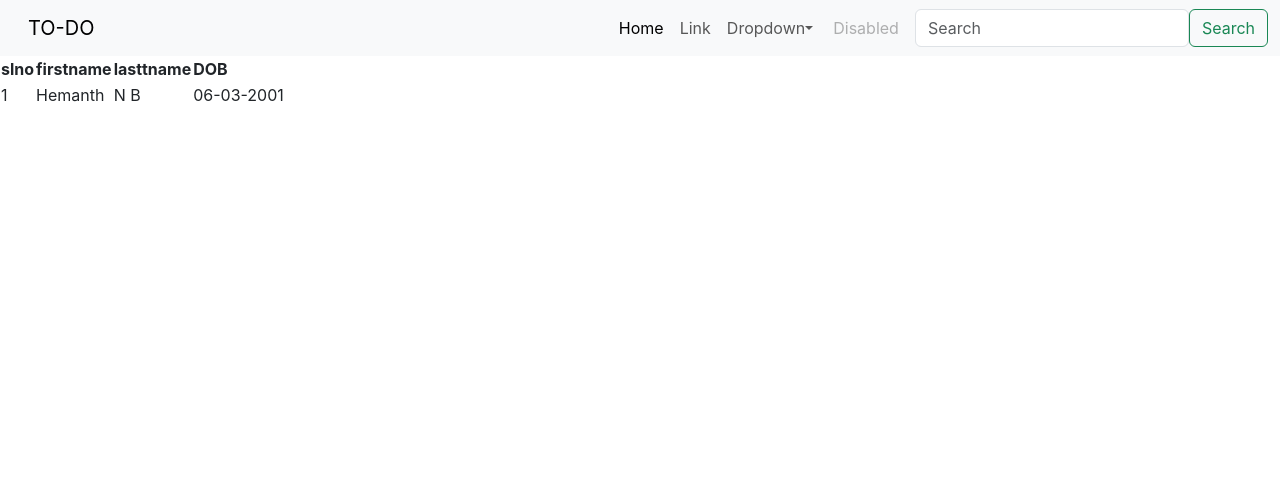
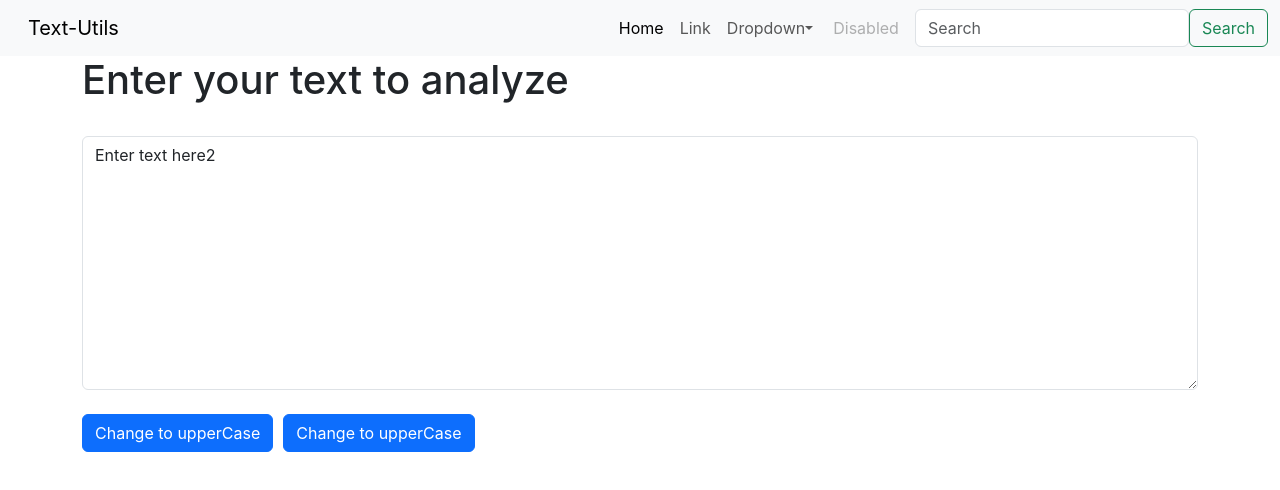
Before and after one commit to Hemanthnb/ReactTutorial, a React (Create React App) app: page / in a window 1280 px wide. Shown: the top 490 px of the page. Built offline with nearby package versions, Linux system fonts and the light colour scheme.

Commit message:
Added state and usestste Hooks

```diff
--- a/public/index.html
+++ b/public/index.html
@@ -33,7 +33,6 @@
   <body>
     <noscript>You need to enable JavaScript to run this app.</noscript>
     <div id="root"></div>
-    <div id="tab"></div>
     <script src="https://cdn.jsdelivr.net/npm/bootstrap@5.3.1/dist/js/bootstrap.bundle.min.js" integrity="sha384-HwwvtgBNo3bZJJLYd8oVXjrBZt8cqVSpeBNS5n7C8IVInixGAoxmnlMuBnhbgrkm" crossorigin="anonymous"></script>
     <!--
       This HTML file is a template.
--- a/src/App.js
+++ b/src/App.js
@@ -1,15 +1,41 @@
 import './App.css';
 import NavBar from './Components/NavBar';
-import Table from './Components/Table';
+import Form from './Components/Forms';
+import TempFile from './Components/TempFile';
 
-function App() {
-  return (
-    <NavBar NavBarTitle="TO-DO" link="https://www.google.com/"/>
+const jsondata={
+  name:"Hemamth",
+  age:22
+}
+
+function NavBarRC() {
+  return (<>
+    <NavBar NavBarTitle="Text-Utils" link="https://www.google.com/"/>
+    <textForm name="Hemanth"/>
+    </>
   );
 }
 
-export function App1(){
-  return (<Table slno={1} fname="Hemanth" lname="N B" DOB="06-03-2001"/>);
+// export function App1(){
+//   return (<Table slno={1} fname="Hemanth" lname="N B" DOB="06-03-2001"/>);
+// }
+
+
+export function TextAreaRC() {
+  return (
+    <div className="container">
+    <Form textAreaTitle="Enter your text to analyze" />
+    </div>
+  )
 }
 
-export default App;
+
+export function JsonFileRC() {
+  return (
+    <TempFile jsondata={jsondata}/>
+  )
+}
+
+
+
+export default NavBarRC;
--- /dev/null
+++ b/src/Components/Forms.js
@@ -0,0 +1,45 @@
+import React,{useState} from "react"
+
+export default function Form(props){
+
+    const[text,setText]=useState("Enter text here2")
+
+    const changeToUpper=()=>{
+        let upper=text.toUpperCase()
+        setText(upper)
+    }
+
+    const changeToLower=()=>{
+        let lower=text.toLowerCase()
+        setText(lower)
+    }
+
+    const onChangingValue=(event)=>{
+        setText(event.target.value)
+        console.log(text)
+    }
+    return(
+    <>
+    <div className="mb-3">
+    <h1>{props.textAreaTitle}</h1>
+  <label htmlFor="myBox" className="form-label"></label>
+  <textarea className="form-control" id="myBox" rows="10" cols={"10"} value={text} onChange={onChangingValue}></textarea>
+  <br/>
+  <button type="button" className="btn btn-primary" onClick={changeToUpper}>Change to upperCase</button>
+  <button type="button" className="btn btn-primary" style={{marginLeft:"10px"}} onClick={changeToLower}>
+  Change to upperCase
+</button>
+</div>
+    </>
+    )
+}
+
+Form.defaultProps={
+    textAreaTitle:"Text Area"
+}
+
+// Form.defaultProps={
+//     name:"N B",
+//     designation:"SDE",
+//     companyName:"Microsoft"
+// }
--- a/src/Components/NavBar.js
+++ b/src/Components/NavBar.js
@@ -3,7 +3,7 @@ import PropTypes from 'prop-types';
 
 export default function NavBar(props) {
   return (
-    <nav className="navbar navbar-expand-lg bg-body-tertiary">
+    <nav className="navbar navbar-expand-lg bg-body-tertiary bg-dark">
   <div className="container-fluid">
     <a className="navbar-brand" href="/">{props.NavBarTitle}</a>
     <button className="navbar-toggler" type="button" data-bs-toggle="collapse" data-bs-target="#navbarSupportedContent" aria-controls="navbarSupportedContent" aria-expanded="false" aria-label="Toggle navigation">
--- /dev/null
+++ b/src/Components/TempFile.js
@@ -0,0 +1,10 @@
+import React from 'react'
+
+export default function TempFile(props) {
+
+    // We are converting it to string because we cannot directl sendy
+    const str=JSON.stringify(props.jsondata)
+  return (
+      <div>JsonData= {str}</div>
+  )
+}
--- a/src/index.js
+++ b/src/index.js
@@ -2,21 +2,24 @@ import React from 'react';
 import ReactDOM from 'react-dom/client';
 import './index.css';
 import reportWebVitals from './reportWebVitals';
-import App,{App1}from './App';
+import NavBarRC,{TextAreaRC,JsonFileRC} from './App';
 
 const root = ReactDOM.createRoot(document.getElementById('root'));
 root.render(
   <React.StrictMode>
-    <App/>
+    <NavBarRC/>
+    <TextAreaRC/>
+    {/* <JsonFileRC/> */}
   </React.StrictMode>
 );
 
-const root1 = ReactDOM.createRoot(document.getElementById('tab'));
-root1.render(
-  <React.StrictMode>
-    <App1/>
-  </React.StrictMode>
-);
+// const root1 = ReactDOM.createRoot(document.getElementById('tab'));
+// root1.render(
+//   <React.StrictMode>
+//     <App1/>
+//     <App3/>
+//   </React.StrictMode>
+// );
 
 // If you want to start measuring performance in your app, pass a function
 // to log results (for example: reportWebVitals(console.log))
```
